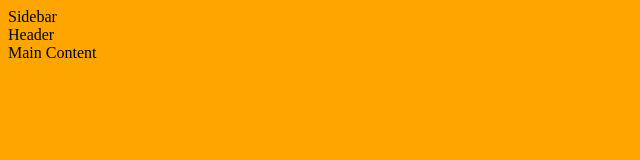
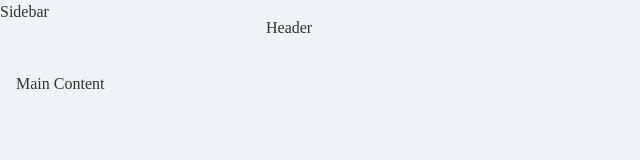
Before and after one commit to briHalterman/admin-dashboard, a plain HTML site: page index.html in a window 1280 px wide. Shown: the whole page, without its empty margins (0-640 px from the left). Drawn offline with Linux system fonts and the light colour scheme.

Commit message:
Add a simple CSS reset and base styles

```diff
--- a/index.html
+++ b/index.html
@@ -9,8 +9,16 @@
 <body>
   <div class="container">
     <aside class=""sidebar>Sidebar</aside>
-    <header class="header">Header</header>
-    <main class="main-content">Main Content</main>
+    <header class="header">
+      <div class="content">
+        Header
+      </div>
+    </header>
+    <main class="main-content">
+      <div class="content">
+        Main Content
+      </div>
+    </main>
   </div>
   </body>
 </html>
--- a/style.css
+++ b/style.css
@@ -1,3 +1,42 @@
+* {
+  margin: 0;
+  padding: 0;
+  box-sizing: border-box;
+}
+
 body {
-  background-color: orange;
+  background-color: #F0F2F5;
+  color: #333;
+  line-height: 1.5;
+  -webkit-font-smoothing: antialiased;
+  -moz-osx-font-smoothing: grayscale;
 }
+
+img,
+svg {
+  display: block;
+  max-width: 100%;
+}
+
+input,
+button,
+textarea,
+select {
+  font: inherit;
+}
+
+.container {
+  display: grid;
+  grid-template-columns: 250px 1fr;
+  grid-template-rows: auto 1fr;
+  grid-template-areas:
+    "sidebar header"
+    "sidebar main";
+  height: 100vh;
+}
+
+.content {
+  margin: 0 auto;
+  max-width: 1200px;
+  padding: 1rem;
+}
```
Also changed, not shown: 1 other file.
